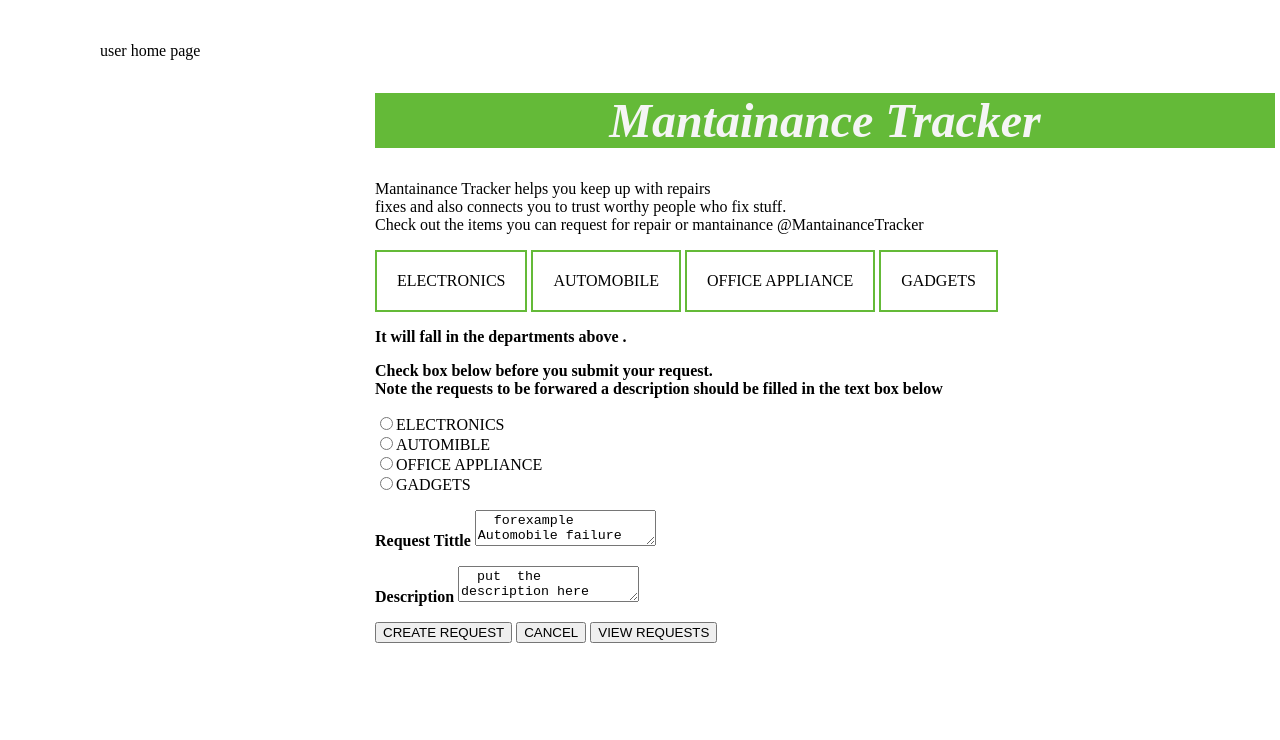
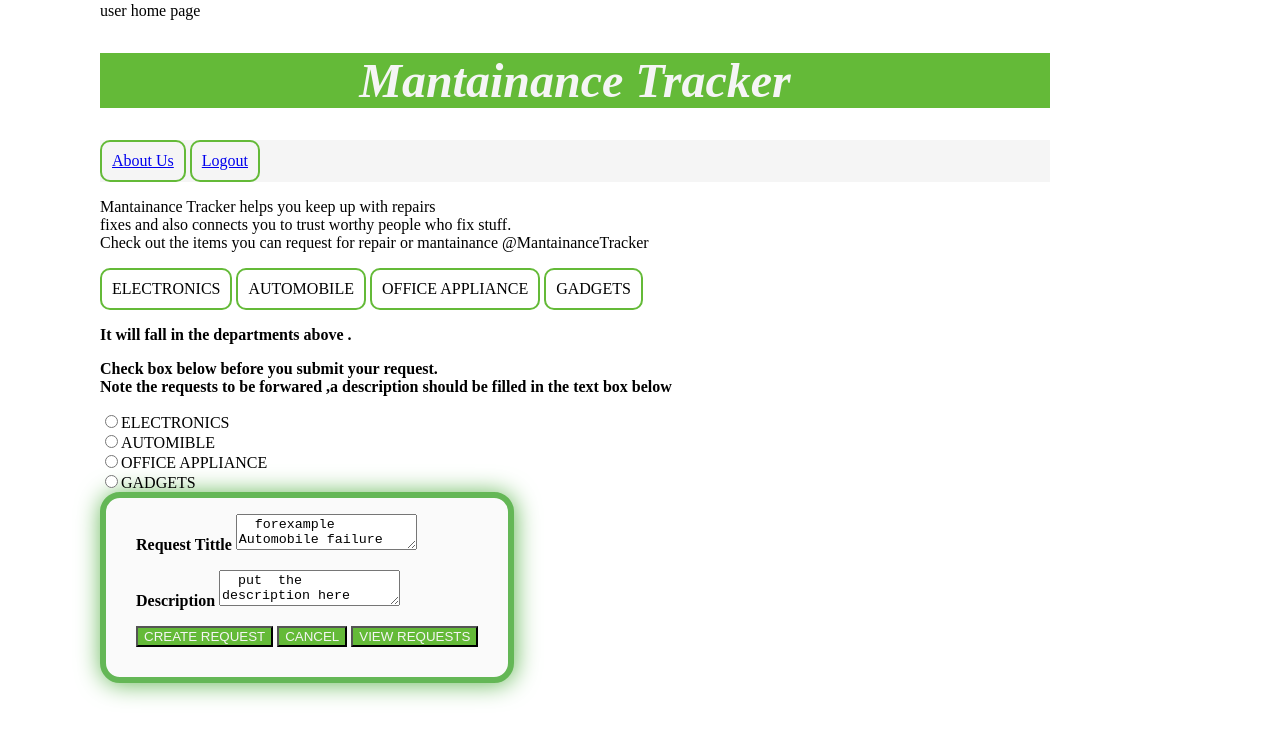
Before and after one commit to sharifahblessing/Challengeone, a plain HTML site: page userhomepage.html in a window 1280 px wide. Drawn offline with Linux system fonts and the light colour scheme.

Commit message:
modified the html pages to a proper version

```diff
--- a/mantainance.css
+++ b/mantainance.css
@@ -1,21 +1,11 @@
-.container{
-background-repeat: no-repeat;
-background-size: 100% 100%;
-margin-left: 50px;
-width: 900px;
-background-image:url("download.jpeg") ;
 
-}
 h1{
     color:whitesmoke;
     font-size: 3em;
     font-style: italic;
     text-align: center;
     background-color:rgb(100, 186, 56);
-
-
-
-}
+   }
 .pageinfo{
     font-size: 2.0em;
 }
@@ -25,11 +15,7 @@ h1{
 #signininfo{
     font-style: italic;
 }
-.feild{
-    align-content: center;
-    color:rgb(50, 70, 134);
-    font-weight: bold;
-}
+
 .center.align{
     text-align: center;
 }
@@ -38,8 +24,9 @@ h1{
 }
 li{
     display: inline-block;
-    border-color: rgb(100, 186, 56); padding: 20px;
+    border-color: rgb(100, 186, 56); padding: 10px;
     border: 2px solid rgb(100, 186, 56);
+    border-radius: 10px;
 
 }
 
@@ -59,12 +46,14 @@ ul li ul {
 a:hover {
     background: rgb(100, 186, 56);
        width: 200px;
+       background: white;
 
 }
 .topnav
 {
     background-color:whitesmoke;
     overflow: hidden;
+    padding-top:0px;
 }
 
 
@@ -91,6 +80,7 @@ a:hover {
     form.signup{
         float:right;
         width:40%;
+        height: 350px;
 
     }
     #signup{
@@ -116,7 +106,7 @@ a:hover {
 }
 .signup ul li{
     display: block;
-    margin-bottom: 10px;
+    margin-bottom: 25px;
     min-height: 35px;
 }
 .signup ul li  .field-style{
@@ -157,10 +147,12 @@ a:hover {
     display: inline-block;
     cursor: pointer;
     color: #FFFFFF;
-    padding: 8px 18px;
+    padding: 5px 10px;
     text-decoration: none;
-    font: 12px Arial, Helvetica, sans-serif;
-}
+    font: 12px Arial, sans-serif;
+    border-radius: 10px;
+
+    }
 .signup ul li input[type="button"]:hover,
 .signup ul li input[type="submit"]:hover {
     background: linear-gradient(to bottom, rgb(100,183,86) 5%, rgb(100,183,86) 100%);
@@ -190,3 +182,37 @@ body {  margin-left: 100px;
      height:350px;
 
  }
+ #requestform{
+    background: #FAFAFA;
+    padding: 30px;
+    margin: 0px auto;
+    box-shadow: 1px 1px 25px rgb(100,183,86);
+    border-radius: 20px;
+    border: 6px solid rgb(100,183,86);
+    float: left;
+    padding-top: 0px;
+ }
+ #act{
+     padding-top:20px;
+     padding-bottom: 0px;
+     border-radius: 50px;
+ }
+ #admin{
+     float:right;
+ }
+ .landing
+ {
+     padding-top: 0px;
+
+ }
+ #create{
+     font-style: italic;
+
+ }
+ #checkrequest{
+     float:right;
+ }
+ button{
+     color:whitesmoke;
+     background-color: rgb(100, 186, 56);
+ }
--- a/userhomepage.html
+++ b/userhomepage.html
@@ -7,14 +7,20 @@
         <tittle>user home page</tittle>
     </head>
     <body>
-        <div class="content">
-        <div class="container">
+        <div class="menu">
                     <h1 >Mantainance Tracker </h1>
+                    <div class="landing">
+                            <div class="topnav">
+                                <ul>
+                               <li> <a class="active" href="Aboutus.html">About Us</a></li>
+                                <li><a href="index.html">Logout</a></li>
+                            </ul>
+                            </div>
             <p>Mantainance Tracker helps you  keep up with repairs
                 <br>fixes and also connects you to trust worthy people who fix stuff.
                 <br>Check out the items you can request for repair or mantainance  @MantainanceTracker
             </p>
-        <form for="requests">
+
         <div class="requests">
             <ul for="departmentsthatcanberequestedforrepair">
                 <li>ELECTRONICS</li>
@@ -23,13 +29,14 @@
                 <li>GADGETS</li>
             </ul>
             <p><strong> It will fall in the departments above .</strong></p>
-            <p><strong> Check box below before you submit your request.<br>Note the requests to be forwared a description should be filled in the text box below  </strong></p>
+            <p><strong> Check box below before you submit your request.<br>Note the requests to be forwared ,a description should be filled in the text box below  </strong></p>
 
-                <input type="radio" name="Items to request for repair or mantainance" value="items to reques to repair or  mantainance" id="repair"><label for="Electronics" >ELECTRONICS</label><br>
-                <input type="radio" name="Items to request for repair or mantainance" value="items to reques to repair or  mantainance" id="repair"><label for="AUTOMOBILE" >AUTOMIBLE</label><br>
-                <input type="radio" name="Items to request for repair or mantainance" value="items to reques to repair or  mantainance" id="repair"><label for="officeappliance" >OFFICE APPLIANCE</label><br>
-                <input type="radio" name="Items to request for repair or mantainance" value="items to reques to repair or  mantainance" id="repair"><label for="gadgets" >GADGETS</label> <br>
+                <input type="radio" name="Items to request for repair or mantainance" value="items to reques to repair or  mantainance" id="Electronics"><label for="Electronics" >ELECTRONICS</label><br>
+                <input type="radio" name="Items to request for repair or mantainance" value="items to reques to repair or  mantainance" id="Automobile"><label for="AUTOMOBILE" >AUTOMIBLE</label><br>
+                <input type="radio" name="Items to request for repair or mantainance" value="items to reques to repair or  mantainance" id="officeapliance"><label for="officeappliance" >OFFICE APPLIANCE</label><br>
+                <input type="radio" name="Items to request for repair or mantainance" value="items to reques to repair or  mantainance" id="gadgets"><label for="gadgets" >GADGETS</label> <br>
         </div>
+                <form id="requestform">
                 <div class ="requesttittle">
                         <p>
                                 <label><strong> Request Tittle</strong></label>
@@ -43,11 +50,8 @@
                               </p>
 
                 </div>
+                <button for ="submit">CREATE REQUEST</button> <button for ="cancel">CANCEL</button> <button for ="view request">VIEW REQUESTS</button>
                 </form>
-
-<button for ="submit">CREATE REQUEST</button> <button for ="submit">CANCEL</button> <button for ="submit">VIEW REQUESTS</button>
-
-
         </div>
         </div>
 
```
Also changed, not shown: Adminactionpage.html (+5 -2 lines), Adminhomepage.html (+21 -7 lines), index.html (+1 -0 lines). Lines whose indentation alone changed are shown as unchanged.
